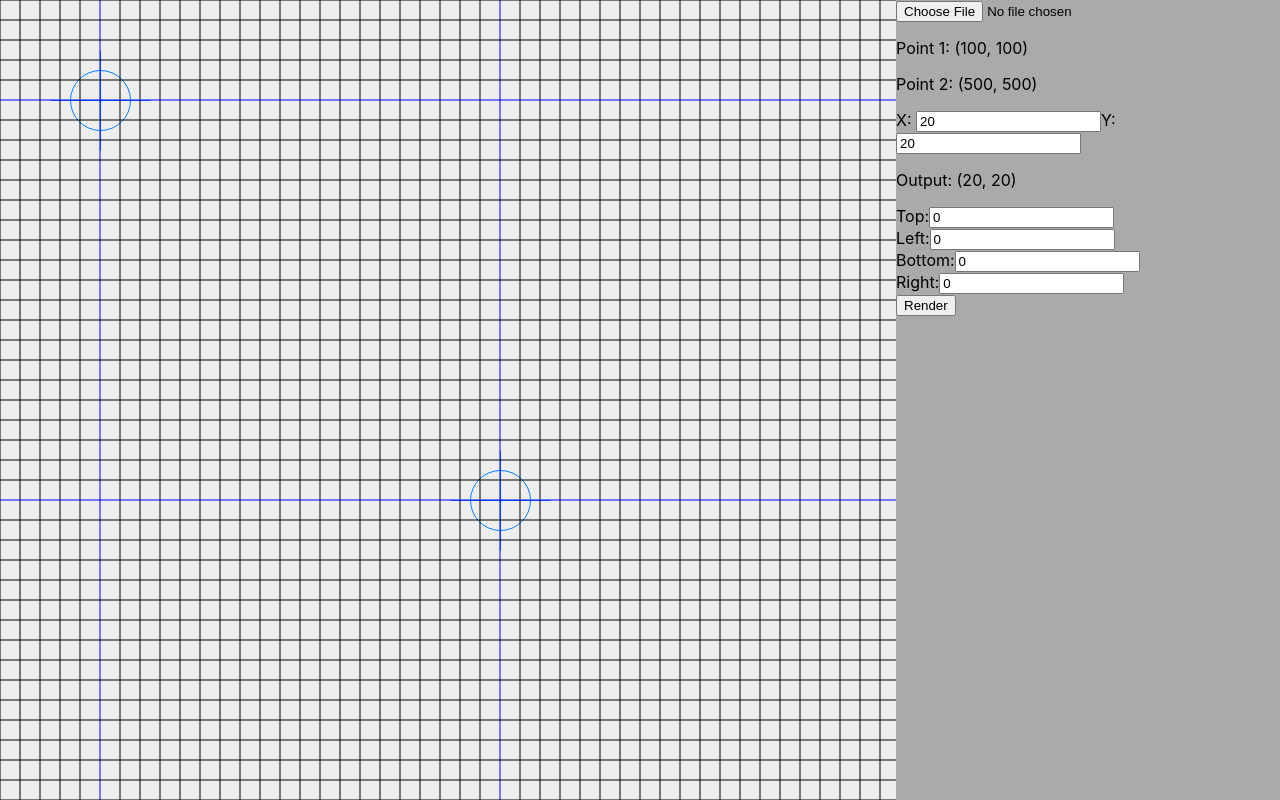
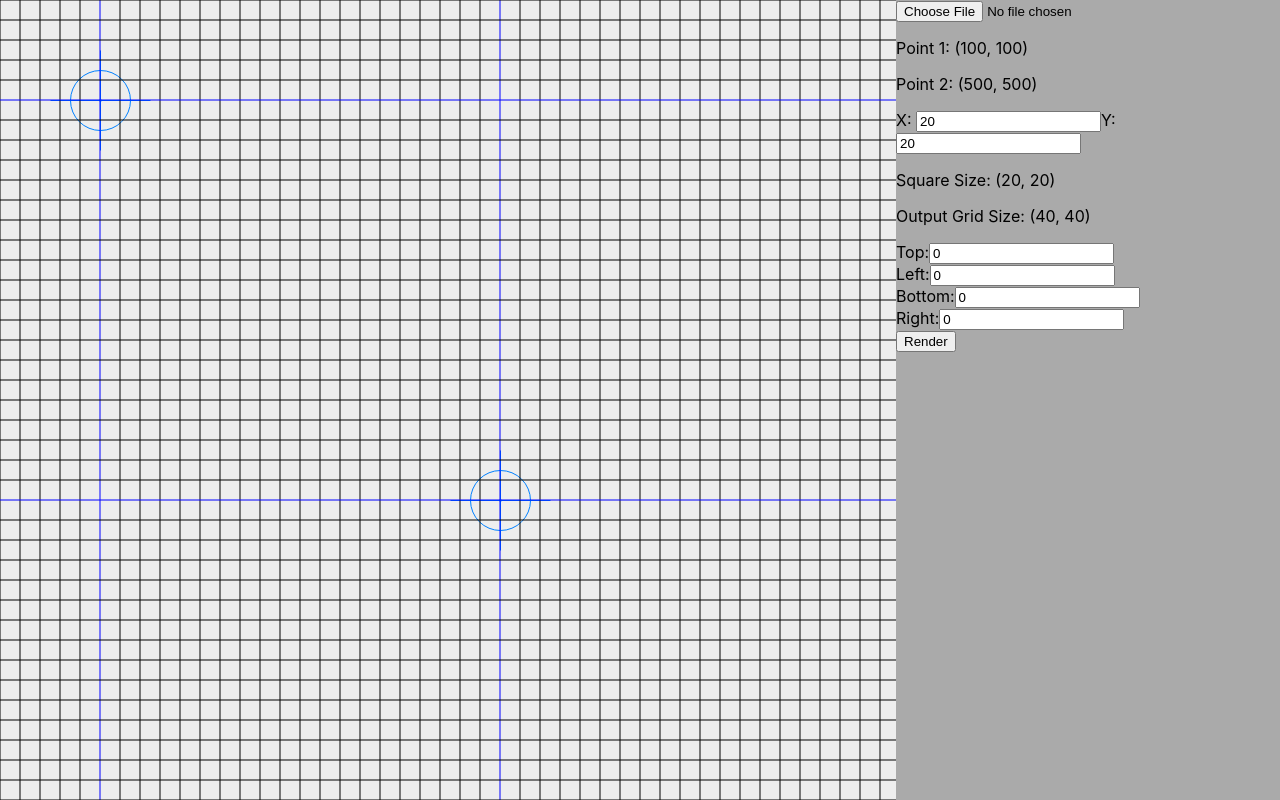
Before and after one commit to WesleyLuk90/map-editor, a React (Create React App) app: page / in a window 1280 px wide. Built offline with nearby package versions, Linux system fonts and the light colour scheme.

Commit message:
Display output size

```diff
--- a/src/Controls.tsx
+++ b/src/Controls.tsx
@@ -69,6 +69,8 @@ export function Controls({
         );
     }
 
+    const outCount = cellCount.sub(startExtra).add(endExtra);
+
     async function render() {
         if (!file || !canvas.current) {
             return;
@@ -80,7 +82,6 @@ export function Controls({
         const sourceSize = diff
             .sub(startExtra.multiply(scale))
             .add(endExtra.multiply(scale));
-        const outCount = cellCount.sub(startExtra).add(endExtra);
         const outSize = outCount.multiply(outputCellSize);
         canvas.current.width = outSize.x;
         canvas.current.height = outSize.y;
@@ -130,7 +131,8 @@ export function Controls({
                     value={cellCount.y}
                     onChange={v => setCellCount(new Point(cellCount.x, v))}
                 />
-                <p>Output: {outputSize().toString(0)}</p>
+                <p>Square Size: {outputSize().toString(0)}</p>
+                <p>Output Grid Size: {outCount.scale(2).toString(0)}</p>
             </div>
             <div>
                 <div>
```
